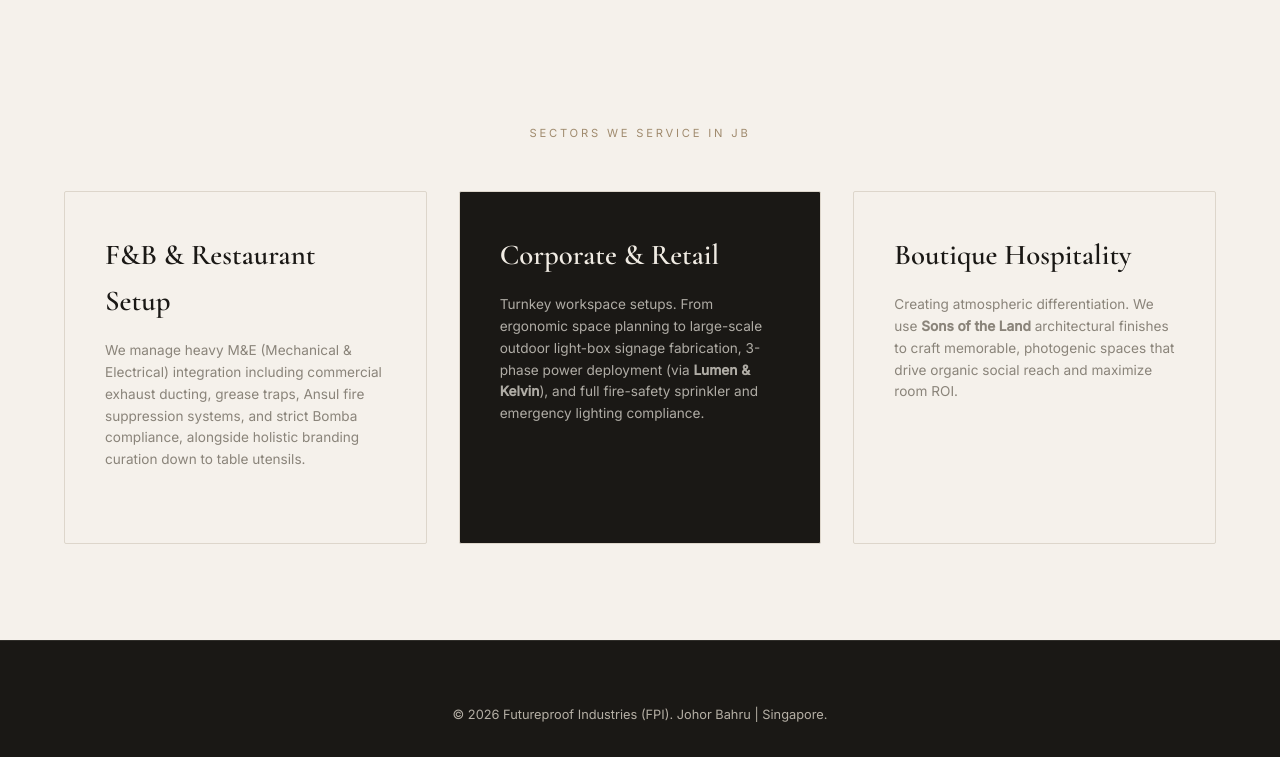
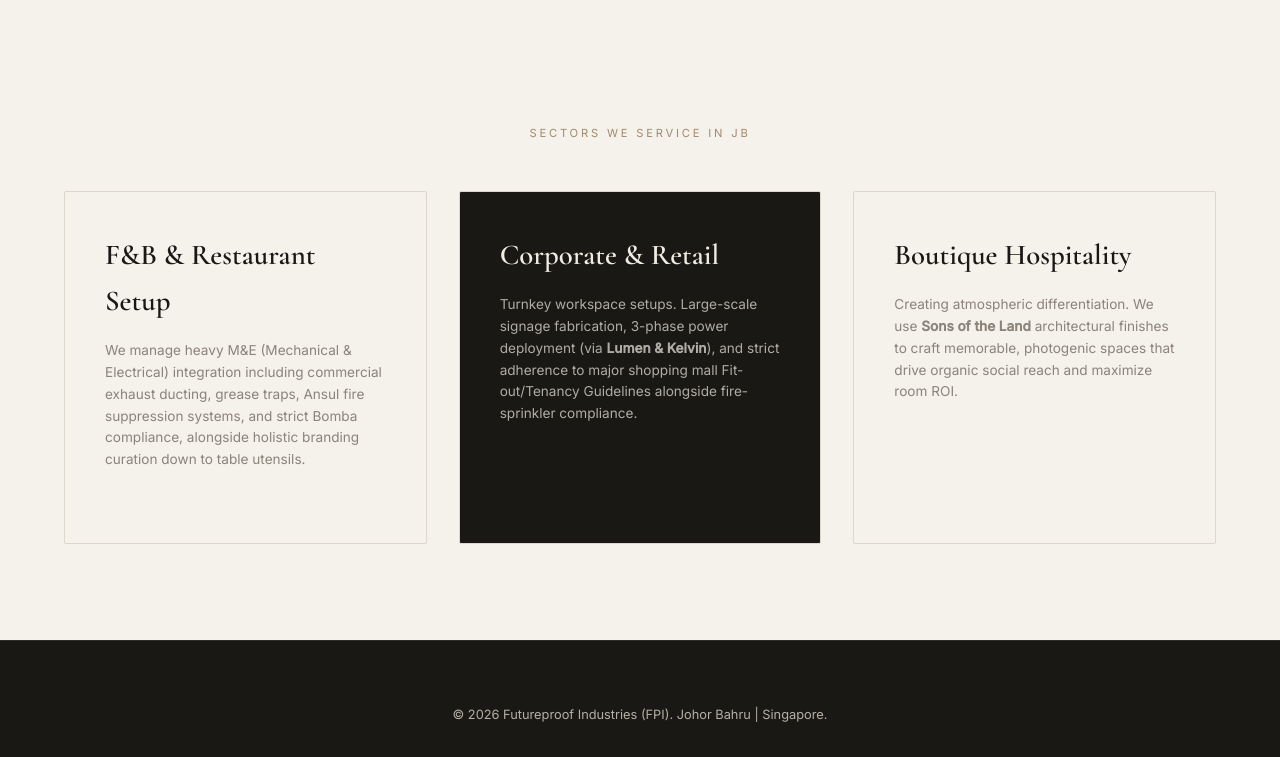
Before and after one commit to tsybjornie/studio-fpi-website, a plain HTML site: page commercial-jb.html in a window 1280 px wide. Shown: the part 1244-2001 px from the top of the page. Drawn offline with nearby package versions, Linux system fonts and the light colour scheme.

Commit message:
Commercial Update: Added Mall Tenancy Guidelines and fire sprinklers.

```diff
--- a/commercial-jb.html
+++ b/commercial-jb.html
@@ -89,7 +89,7 @@
 
         <div class="pricing-card" style="border: 1px solid var(--border); padding: 2.5rem; text-align: left; background: var(--bg-dark); color: var(--cream);">
           <h3 style="font-family: var(--font-serif); font-size: 1.8rem; margin-bottom: 1rem;">Corporate & Retail</h3>
-          <p style="font-size: 0.85rem; color: rgba(240,235,227,0.7); margin-bottom: 2rem;">Turnkey workspace setups. From ergonomic space planning to large-scale outdoor light-box signage fabrication, 3-phase power deployment (via <strong>Lumen & Kelvin</strong>), and full fire-safety sprinkler and emergency lighting compliance.</p>
+          <p style="font-size: 0.85rem; color: rgba(240,235,227,0.7); margin-bottom: 2rem;">Turnkey workspace setups. Large-scale signage fabrication, 3-phase power deployment (via <strong>Lumen & Kelvin</strong>), and strict adherence to major shopping mall Fit-out/Tenancy Guidelines alongside fire-sprinkler compliance.</p>
         </div>
 
         <div class="pricing-card" style="border: 1px solid var(--border); padding: 2.5rem; text-align: left;">
```
